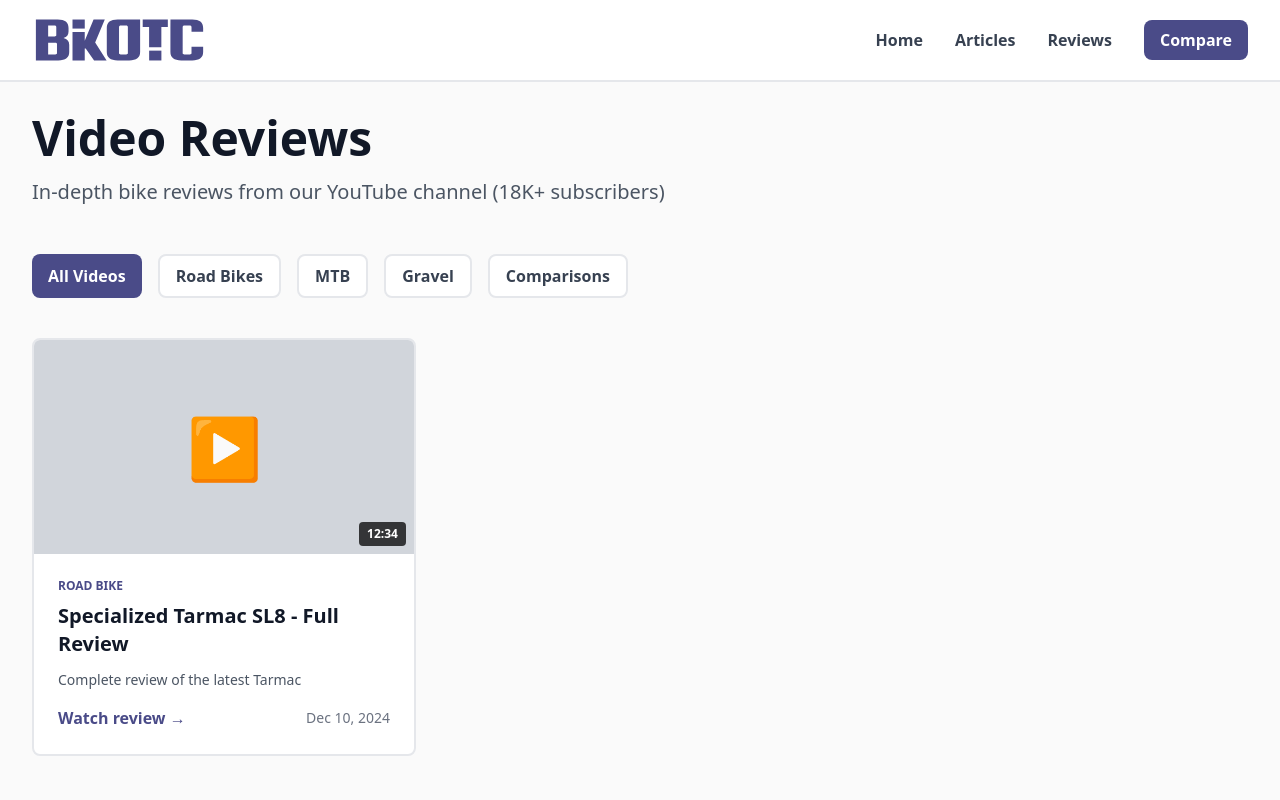
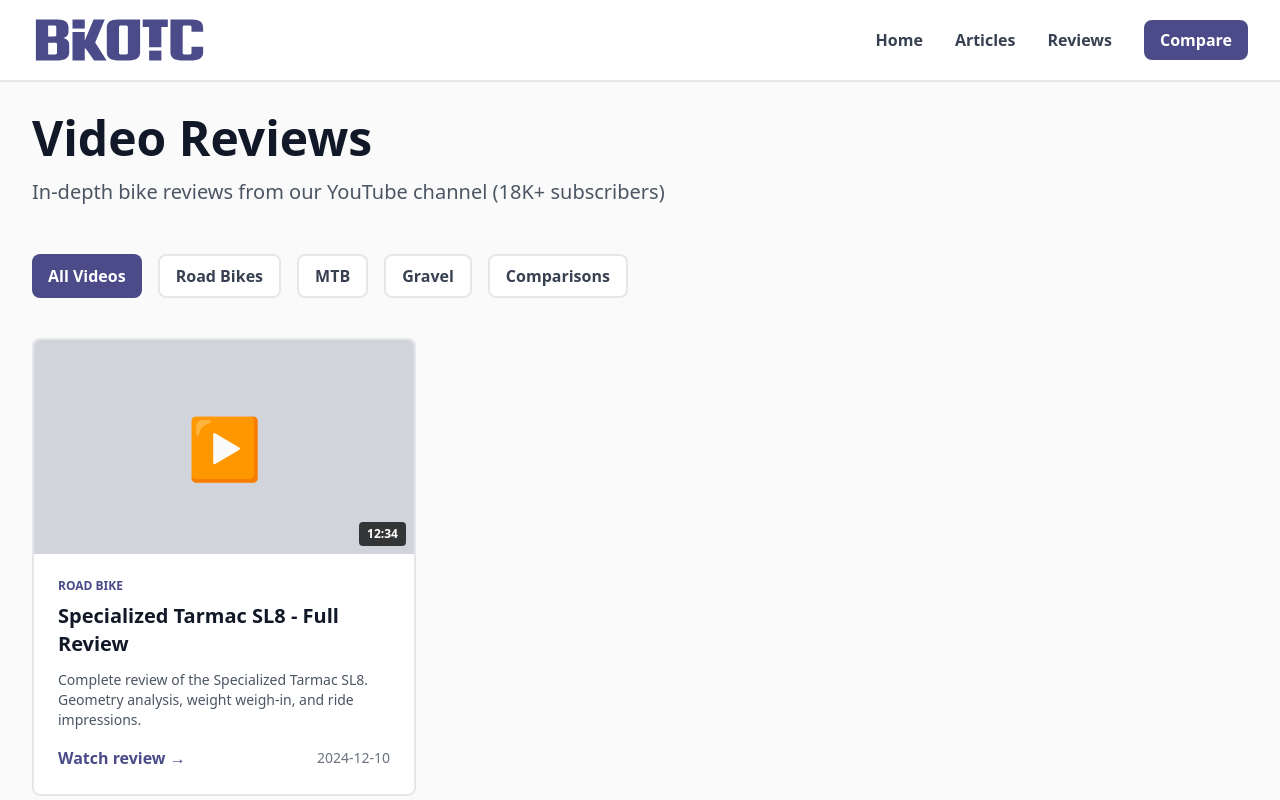
Before and after one commit to maccavamzoo/bikotic-genesis, a Next.js app: page /reviews in a window 1280 px wide. Shown: the top 800 px of the page. Built offline with nearby package versions, Linux system fonts and the light colour scheme.

Commit message:
Update page.tsx

```diff
--- a/app/reviews/page.tsx
+++ b/app/reviews/page.tsx
@@ -1,9 +1,13 @@
+import { getAllReviews } from '@/lib/mdx'
+
 export const metadata = {
   title: 'Video Reviews - BIKOTIC',
   description: 'Watch our in-depth bike reviews and comparisons on YouTube',
 }
 
 export default function ReviewsPage() {
+  const reviews = getAllReviews()
+
   return (
     <main className="min-h-screen p-4 md:p-8">
       <div className="max-w-7xl mx-auto">
@@ -38,10 +42,14 @@ export default function ReviewsPage() {
         </div>
 
         {/* Videos Grid */}
+        {reviews.length > 0 ? (
           <div className="grid grid-cols-1 md:grid-cols-2 lg:grid-cols-3 gap-6 md:gap-8">
-
-          {/* Video Card */}
-          <a href="/reviews/tarmac-sl8" className="bg-white border-2 border-gray-200 rounded-lg overflow-hidden hover:border-bikotic-blue hover:shadow-lg transition-all block">
+            {reviews.map((review) => (
+              <a
+                key={review.slug}
+                href={`/reviews/${review.slug}`}
+                className="bg-white border-2 border-gray-200 rounded-lg overflow-hidden hover:border-bikotic-blue hover:shadow-lg transition-all block"
+              >
                 <div className="aspect-video bg-gray-300 flex items-center justify-center relative">
                   <span className="text-6xl">▶️</span>
                   <div className="absolute bottom-2 right-2 bg-black bg-opacity-75 text-white px-2 py-1 text-xs font-bold rounded">
@@ -49,23 +57,30 @@ export default function ReviewsPage() {
                   </div>
                 </div>
                 <div className="p-6">
-              <div className="text-xs text-bikotic-blue font-bold mb-2">ROAD BIKE</div>
+                  <div className="text-xs text-bikotic-blue font-bold mb-2">
+                    {review.category.toUpperCase()}
+                  </div>
                   <h2 className="text-xl font-bold mb-3 text-gray-900">
-                Specialized Tarmac SL8 - Full Review
+                    {review.title}
                   </h2>
                   <p className="text-gray-600 mb-4 text-sm">
-                Complete review of the latest Tarmac
+                    {review.description}
                   </p>
                   <div className="flex items-center justify-between">
                     <span className="text-bikotic-blue font-semibold hover:underline">
                       Watch review →
                     </span>
-                <span className="text-sm text-gray-500">Dec 10, 2024</span>
+                    <span className="text-sm text-gray-500">{review.date}</span>
                   </div>
                 </div>
               </a>
-
+            ))}
           </div>
+        ) : (
+          <div className="text-center py-16">
+            <p className="text-gray-500 text-lg">No reviews yet. Check back soon!</p>
+          </div>
+        )}
 
       </div>
     </main>
```
Lines whose indentation alone changed are shown as unchanged.
